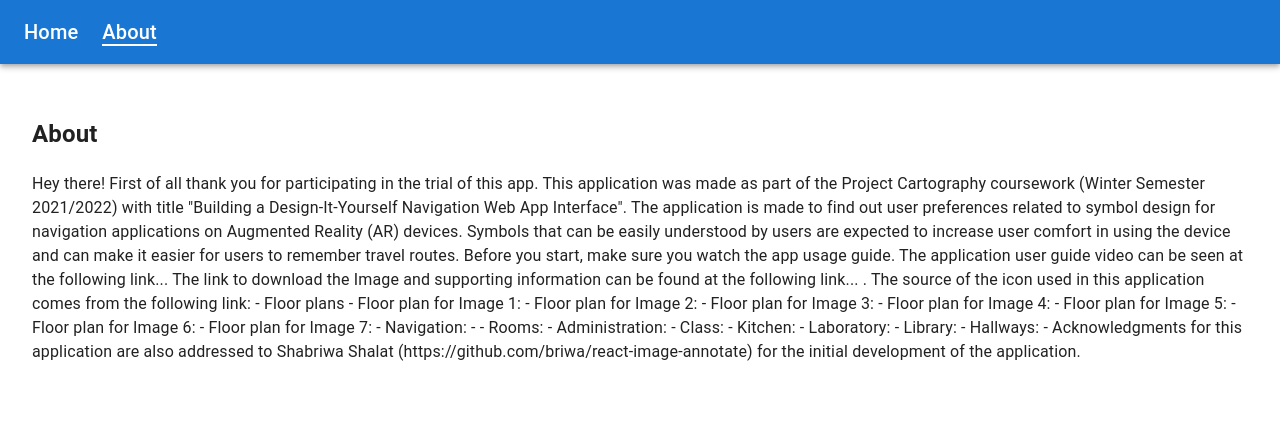
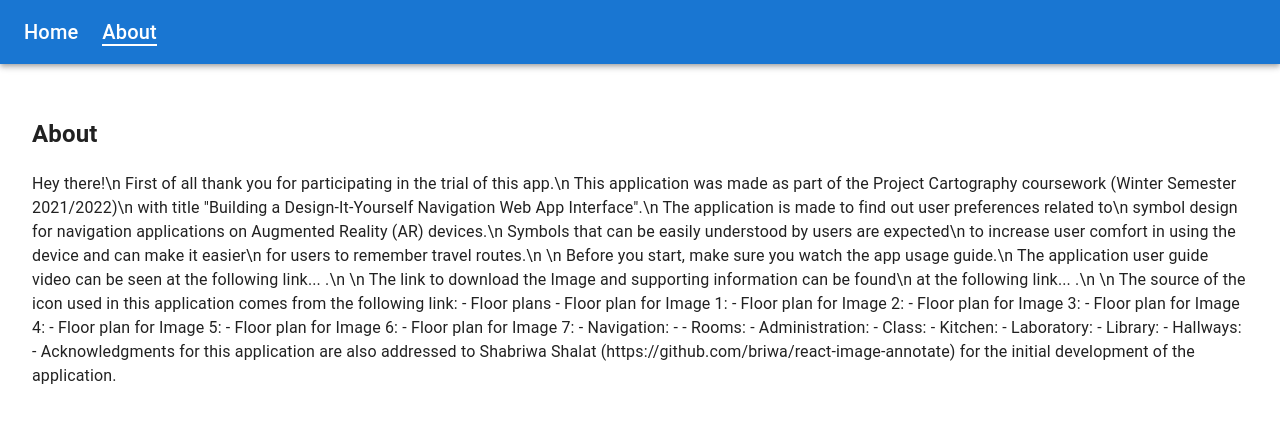
Before and after one commit to chaikalamrullah/DIY-Nav-WebApp, a React (Create React App) app: page /react-image-annotate/about in a window 1280 px wide. Shown: the top 422 px of the page. Built offline with nearby package versions, Linux system fonts and the light colour scheme.

Commit message:
editing about page

```diff
--- a/src/pages/About.jsx
+++ b/src/pages/About.jsx
@@ -12,23 +12,23 @@ const AboutPage = () => {
       }}
     >
       <h2>About</h2>
-      <p> Hey there!
-          First of all thank you for participating in the trial of this app.
+      <p> Hey there!\n
+          First of all thank you for participating in the trial of this app.\n
 
-          This application was made as part of the Project Cartography coursework (Winter Semester 2021/2022)
-          with title "Building a Design-It-Yourself Navigation Web App Interface".
-          The application is made to find out user preferences related to
-          symbol design for navigation applications on Augmented Reality (AR) devices.
-          Symbols that can be easily understood by users are expected
-          to increase user comfort in using the device and can make it easier
-          for users to remember travel routes.
-
-          Before you start, make sure you watch the app usage guide.
-          The application user guide video can be seen at the following link...
-
-          The link to download the Image and supporting information can be found
-          at the following link... .
-
+          This application was made as part of the Project Cartography coursework (Winter Semester 2021/2022)\n
+          with title "Building a Design-It-Yourself Navigation Web App Interface".\n
+          The application is made to find out user preferences related to\n
+          symbol design for navigation applications on Augmented Reality (AR) devices.\n
+          Symbols that can be easily understood by users are expected\n
+          to increase user comfort in using the device and can make it easier\n
+          for users to remember travel routes.\n
+          \n
+          Before you start, make sure you watch the app usage guide.\n
+          The application user guide video can be seen at the following link... .\n
+          \n
+          The link to download the Image and supporting information can be found\n
+          at the following link... .\n
+          \n
           The source of the icon used in this application comes from the following link:
 
           - Floor plans
```
